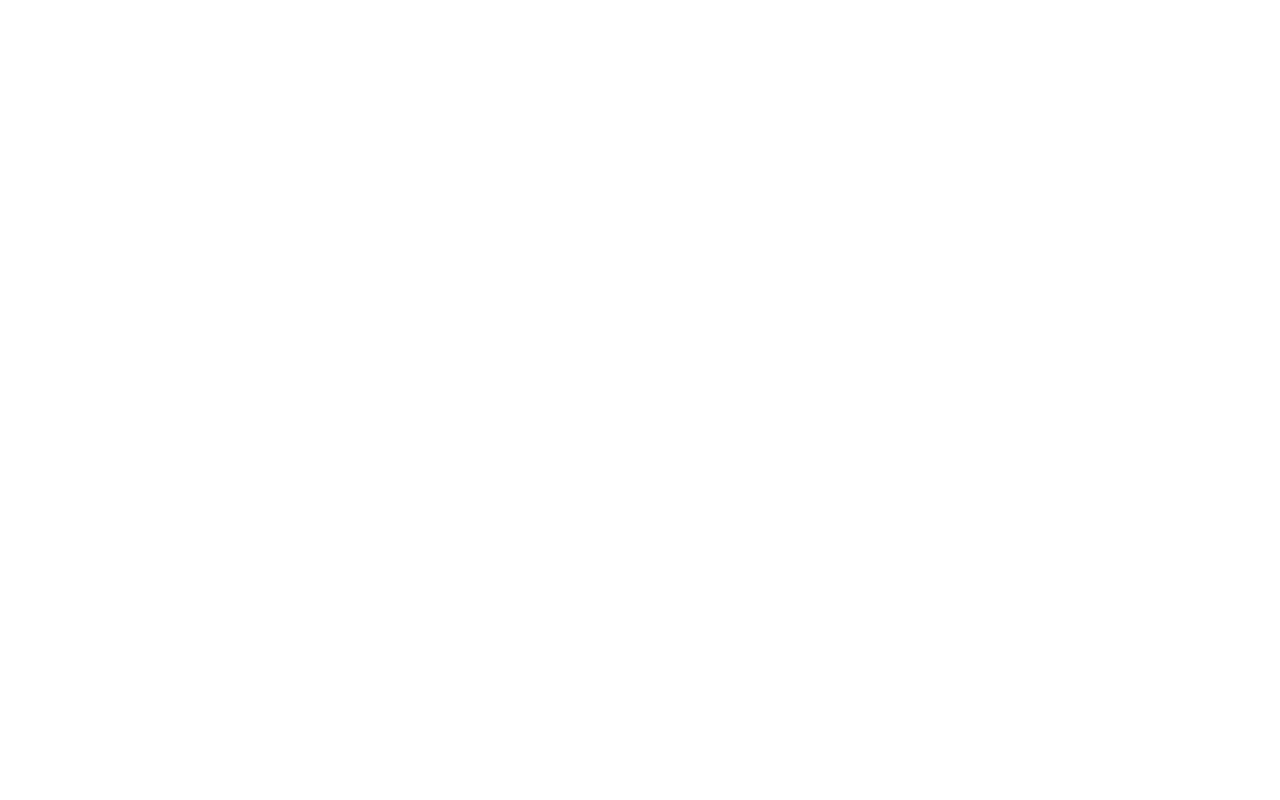
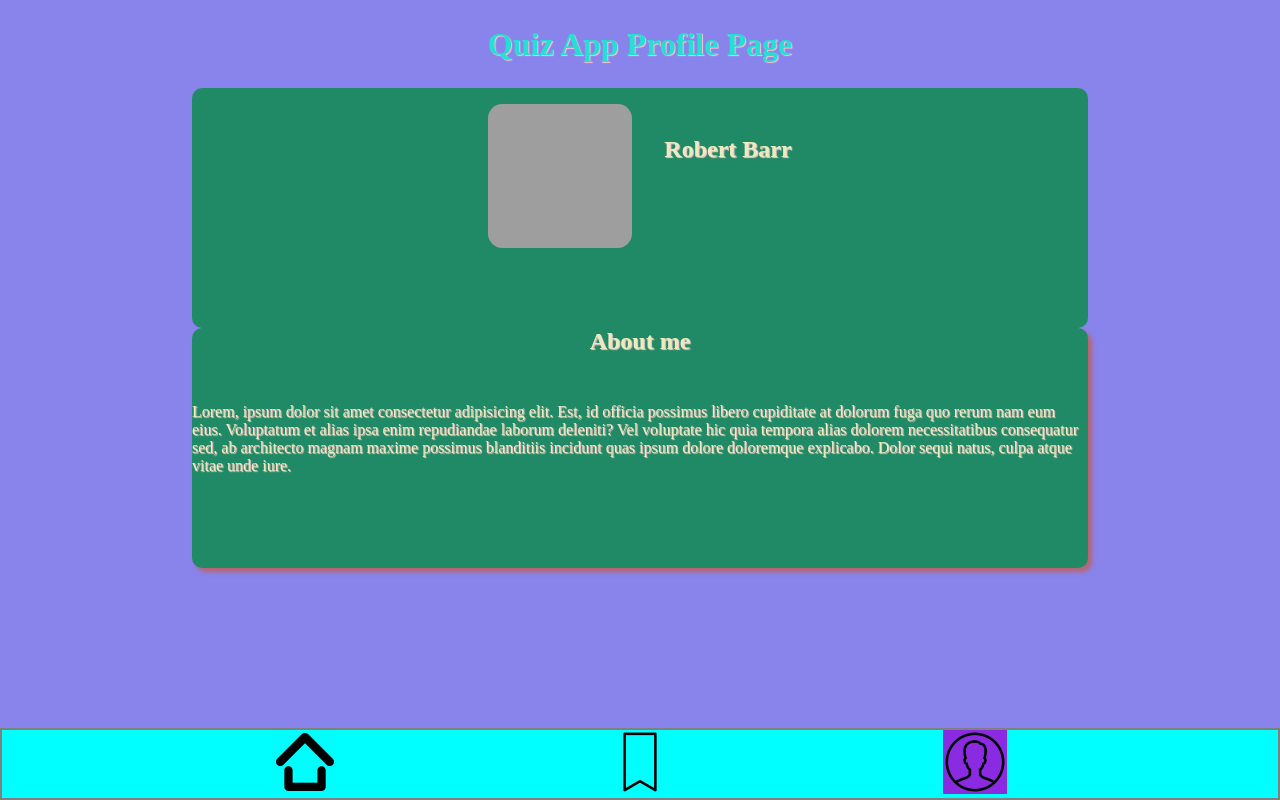
Before and after one commit to Robbo0184/quiz-app, a plain HTML site: page profile-page.html in a window 1280 px wide. Drawn offline with Linux system fonts and the light colour scheme; grey boxes are pictures that could not be loaded.

Commit message:
Tidy up app

```diff
--- a/components/button.css
+++ b/components/button.css
@@ -5,7 +5,7 @@
     background-color: rgb(206, 123, 233);
     color:rgb(255, 255, 255);
     font-size: 1.1rem;
-    text-shadow: 1px 1px 1px pink;
+    text-shadow: var(--text-shadow);
 }
 
 .show--answer:hover{
--- a/components/card.css
+++ b/components/card.css
@@ -1,8 +1,3 @@
-body {
-    background-color: rgba(37, 31, 219, 0.546);
-}
-
-
 main {
     margin-bottom: 150px;
     display: flex;
@@ -17,22 +12,22 @@ main {
     text-align: center;
     gap: 2rem;
 
-    }
+}
 
 .card--question {
     display: flex;
     flex-direction: column;
     position: relative;
-    background-color: rgb(32, 138, 102);
-    color:rgb(235, 234, 193);
-    text-shadow: 1px 1px 1px pink;
+    background-color: var(--card-backround-colour);
+    color:var(--card-text-colour);
+    text-shadow: var(--text-shadow);
     padding: 2rem;
     gap: 2.4rem;
     align-items: center;
     min-height: 25vh;
     width: 70vw;
     border: 2px solid grey ;
-    box-shadow: 4px 4px 4px rgba(223, 75, 17, 0.56);
+    box-shadow: var(--box-shadow);
 
 }
 
@@ -64,5 +59,5 @@ main {
     padding: 0.2rem;
     background-color: rgb(236, 230, 35);
     color: darkblue;
-    text-shadow: 1px 1px 1px pink;
+    text-shadow: var(--text-shadow);
 }
--- a/components/header.css
+++ b/components/header.css
@@ -2,6 +2,5 @@ header {
     text-align: center;
     margin: 1.6rem;
     color: rgb(36, 223, 211);
-    text-shadow: 1px 1px 1px pink;
-
+    text-shadow: var(--text-shadow);
 }
--- /dev/null
+++ b/components/profile.css
@@ -0,0 +1,52 @@
+main {
+    display: flex;
+    flex-direction: column;
+    align-items: center;
+}
+
+.card--profile {
+    display: flex;
+    justify-content: center;
+    padding-top: 1rem;
+    width: 70vw;
+    gap: 2rem;
+    background-color: var(--card-backround-colour);
+    border-radius: 10px;
+    min-height: 30vh;
+    flex-wrap: wrap;
+    color:var(--card-text-colour);
+    text-shadow: var(--text-shadow);
+}
+
+.profile--pic{
+    width: 9rem;
+    max-height: 9rem;
+    border-radius: 10%;
+}
+
+.profile--header{
+    padding-top: 2rem;
+}
+
+.profile--subheader {
+   padding-top: 10rem;
+   padding-right: 10rem;
+
+}
+
+.card--profile--content{
+    display: flex;
+    flex-direction: column;
+    width: 70vw;
+    background-color: var(--card-backround-colour);
+    color:var(--card-text-colour);
+    min-height: 30vh;
+    gap: 3rem;
+    border-radius: 10px;
+    box-shadow: var(--box-shadow);
+    text-shadow: var(--text-shadow);
+}
+
+.about--me--header{
+    text-align: center;
+}
--- a/global.css
+++ b/global.css
@@ -3,3 +3,27 @@
     margin: 0;
     padding: 0;
  }
+
+ body {
+    background-color: rgba(37, 31, 219, 0.546);
+}
+
+header {
+    text-align: center;
+    margin: 1.6rem;
+    color: rgb(36, 223, 211);
+    text-shadow: var(--text-shadow);
+}
+
+main {
+    margin-bottom: 150px;
+    display: flex;
+    justify-content: center;
+}
+
+:root {
+    --text-shadow: 1px 1px 1px pink;
+    --box-shadow: 4px 4px 4px rgba(223, 75, 17, 0.56);
+    --card-backround-colour: rgb(32, 138, 102);
+    --card-text-colour: rgb(235, 234, 193)
+}
--- a/profile-page.html
+++ b/profile-page.html
@@ -1,11 +1,44 @@
 <!DOCTYPE html>
 <html lang="en">
+
 <head>
     <meta charset="UTF-8">
     <meta name="viewport" content="width=device-width, initial-scale=1.0">
-    <title>Document</title>
+    <link rel="stylesheet" href="style.css">
+    <title>Profile Page</title>
 </head>
+
 <body>
+    <header>
+        <h1>Quiz App Profile Page</h1>
+    </header>
 
+    <main>
+        <section class="card--profile">
+            <img class="profile--pic" src="./images/me.png" alt="photo of me">
+            <h2 class="profile--header">Robert Barr</h2>
+        </section>
+
+        <section class="card--profile--content">
+             <h2 class="about--me--header">About me</h2>
+             <p class="profile--blurb">Lorem, ipsum dolor sit amet consectetur adipisicing elit. Est, id officia possimus libero cupiditate at dolorum fuga quo rerum nam eum eius. Voluptatum et alias ipsa enim repudiandae laborum deleniti?
+             Vel voluptate hic quia tempora alias dolorem necessitatibus consequatur sed, ab architecto magnam maxime possimus blanditiis incidunt quas ipsum dolore doloremque explicabo. Dolor sequi natus, culpa atque vitae unde iure.</p>
+        </section>
+    </main>
+    <footer>
+        <nav>
+            <article class="nav--element home">
+                <a href="./index.html"><img class="nav--icon"
+                        src="./images/home.png" aria-label="to home page" alt="homepage-icon"></a>
+            </article>
+            <article class="nav--element bookmark">
+                <a href="./bookmarks.html"><img class="nav--icon" src="./images/bookmark.png" aria-label="to bookmarks page" alt="bookmark-icon"></a>
+            </article>
+            <article class="nav--element profile">
+                <a href="./profile-page.html"><img class="nav--icon" src="./images/profile.png" style="background-color: blueviolet;" aria-label="to profile page" alt="profile-icon"></a>
+            </article>
+        </nav>
+    </footer>
 </body>
+
 </html>
```
Also changed, not shown: bookmarks.html (+9 -9 lines), index.html (+9 -9 lines).
